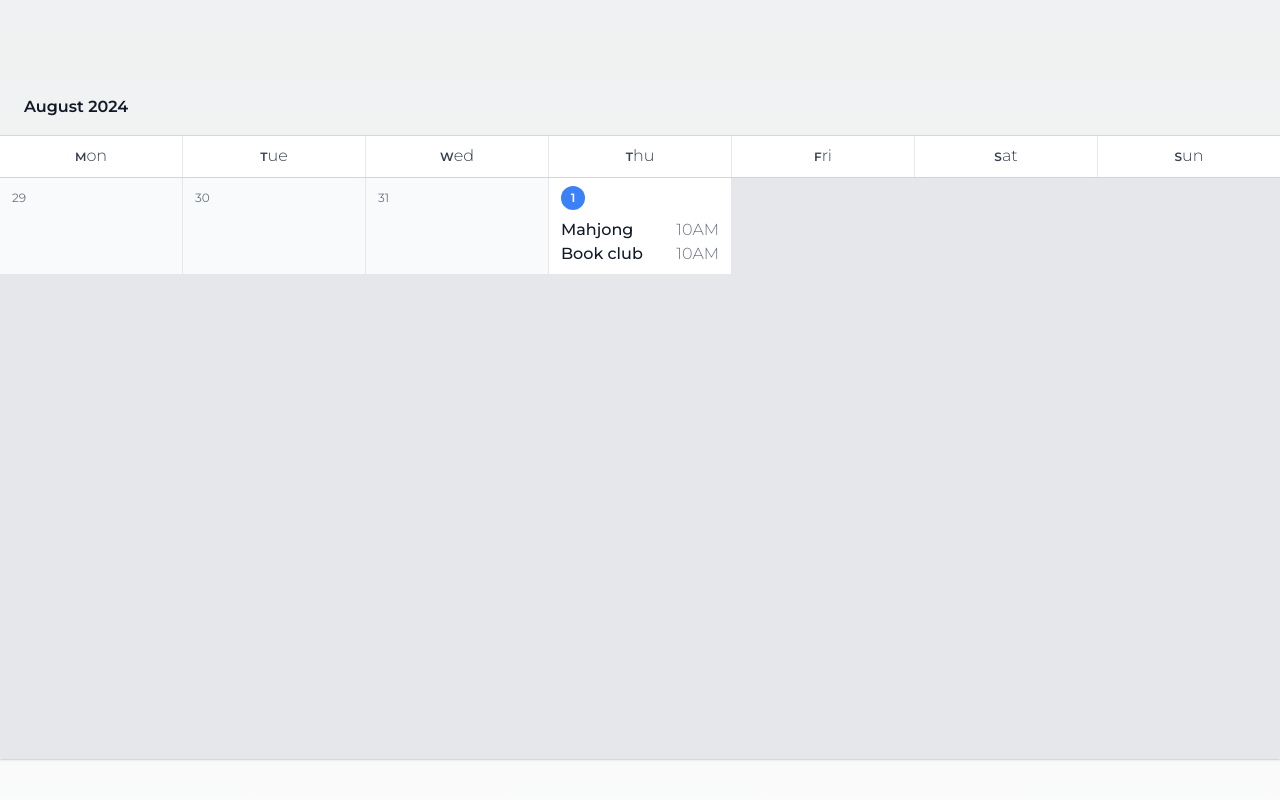
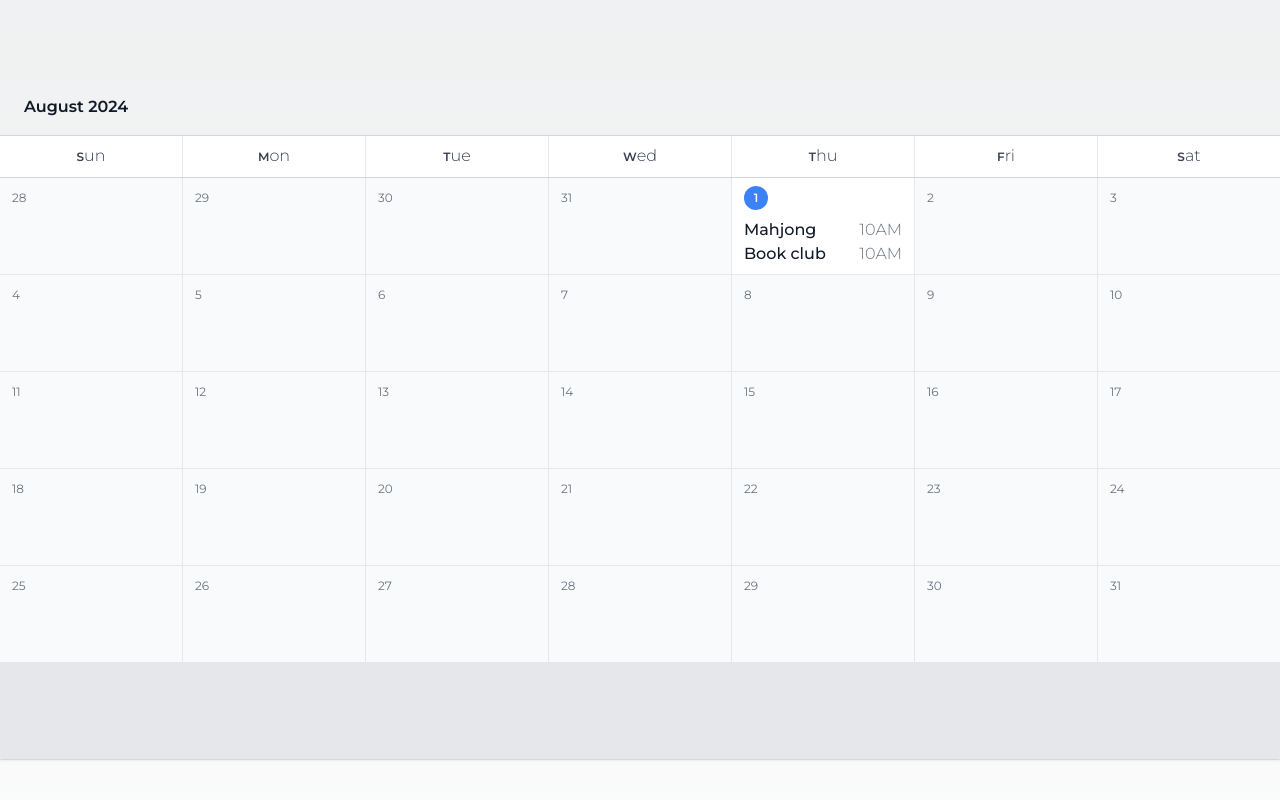
Before and after one commit to elcarp/bwgbangkok, a Next.js app: page / in a window 1280 px wide. Shown: the part 1905-2705 px from the top of the page. Built offline with nearby package versions, Linux system fonts and the light colour scheme; a web font is replaced by a local one.

Commit message:
add calendar

```diff
--- a/components/calendar.tsx
+++ b/components/calendar.tsx
@@ -8,6 +8,7 @@ import {
 } from '@heroicons/react/20/solid'
 
 const days = [
+  { date: '2024-07-28', events: [] },
   { date: '2024-07-29', events: [] },
   { date: '2024-07-30', events: [] },
   { date: '2024-07-31', events: [] },
@@ -32,6 +33,36 @@ const days = [
       },
     ],
   },
+  { "date": "2024-08-02", "events": [] },
+  { "date": "2024-08-03", "events": [] },
+  { "date": "2024-08-04", "events": [] },
+  { "date": "2024-08-05", "events": [] },
+  { "date": "2024-08-06", "events": [] },
+  { "date": "2024-08-07", "events": [] },
+  { "date": "2024-08-08", "events": [] },
+  { "date": "2024-08-09", "events": [] },
+  { "date": "2024-08-10", "events": [] },
+  { "date": "2024-08-11", "events": [] },
+  { "date": "2024-08-12", "events": [] },
+  { "date": "2024-08-13", "events": [] },
+  { "date": "2024-08-14", "events": [] },
+  { "date": "2024-08-15", "events": [] },
+  { "date": "2024-08-16", "events": [] },
+  { "date": "2024-08-17", "events": [] },
+  { "date": "2024-08-18", "events": [] },
+  { "date": "2024-08-19", "events": [] },
+  { "date": "2024-08-20", "events": [] },
+  { "date": "2024-08-21", "events": [] },
+  { "date": "2024-08-22", "events": [] },
+  { "date": "2024-08-23", "events": [] },
+  { "date": "2024-08-24", "events": [] },
+  { "date": "2024-08-25", "events": [] },
+  { "date": "2024-08-26", "events": [] },
+  { "date": "2024-08-27", "events": [] },
+  { "date": "2024-08-28", "events": [] },
+  { "date": "2024-08-29", "events": [] },
+  { "date": "2024-08-30", "events": [] },
+  { "date": "2024-08-31", "events": [] }
   // { date: '2021-12-27', events: [] },
   // { date: '2021-12-28', events: [] },
   // { date: '2021-12-29', events: [] },
@@ -254,6 +285,9 @@ export default function Calendar() {
       <div className='shadow ring-1 ring-black ring-opacity-5 lg:flex lg:flex-auto lg:flex-col'>
         <div className='grid grid-cols-7 gap-px border-b border-gray-300 bg-gray-200 text-center text-xs font-semibold leading-6 text-gray-700 lg:flex-none'>
           <div className='bg-white py-2'>
+            S<span className='sr-only sm:not-sr-only'>un</span>
+          </div>
+          <div className='bg-white py-2'>
             M<span className='sr-only sm:not-sr-only'>on</span>
           </div>
           <div className='bg-white py-2'>
@@ -270,9 +304,6 @@ export default function Calendar() {
           </div>
           <div className='bg-white py-2'>
             S<span className='sr-only sm:not-sr-only'>at</span>
-          </div>
-          <div className='bg-white py-2'>
-            S<span className='sr-only sm:not-sr-only'>un</span>
           </div>
         </div>
         <div className='flex bg-gray-200 text-xs leading-6 text-gray-700 lg:flex-auto'>
```
